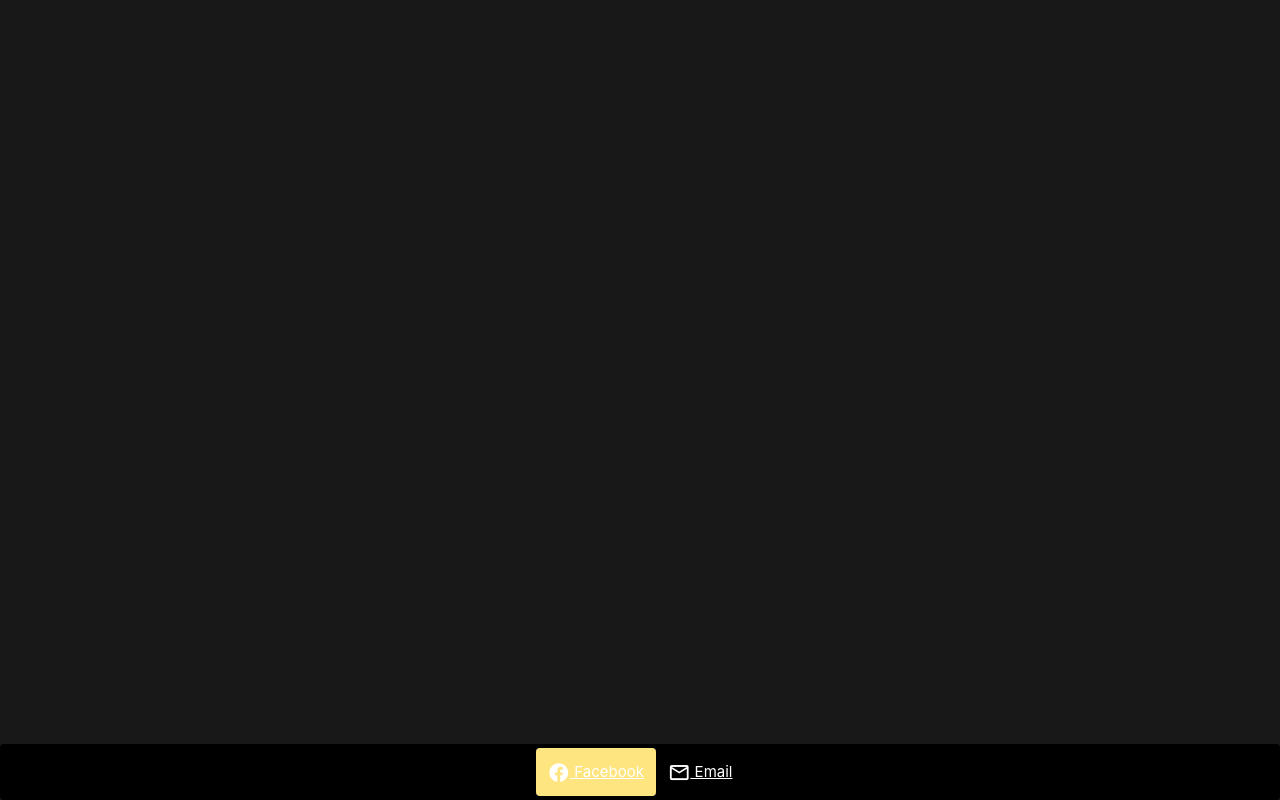
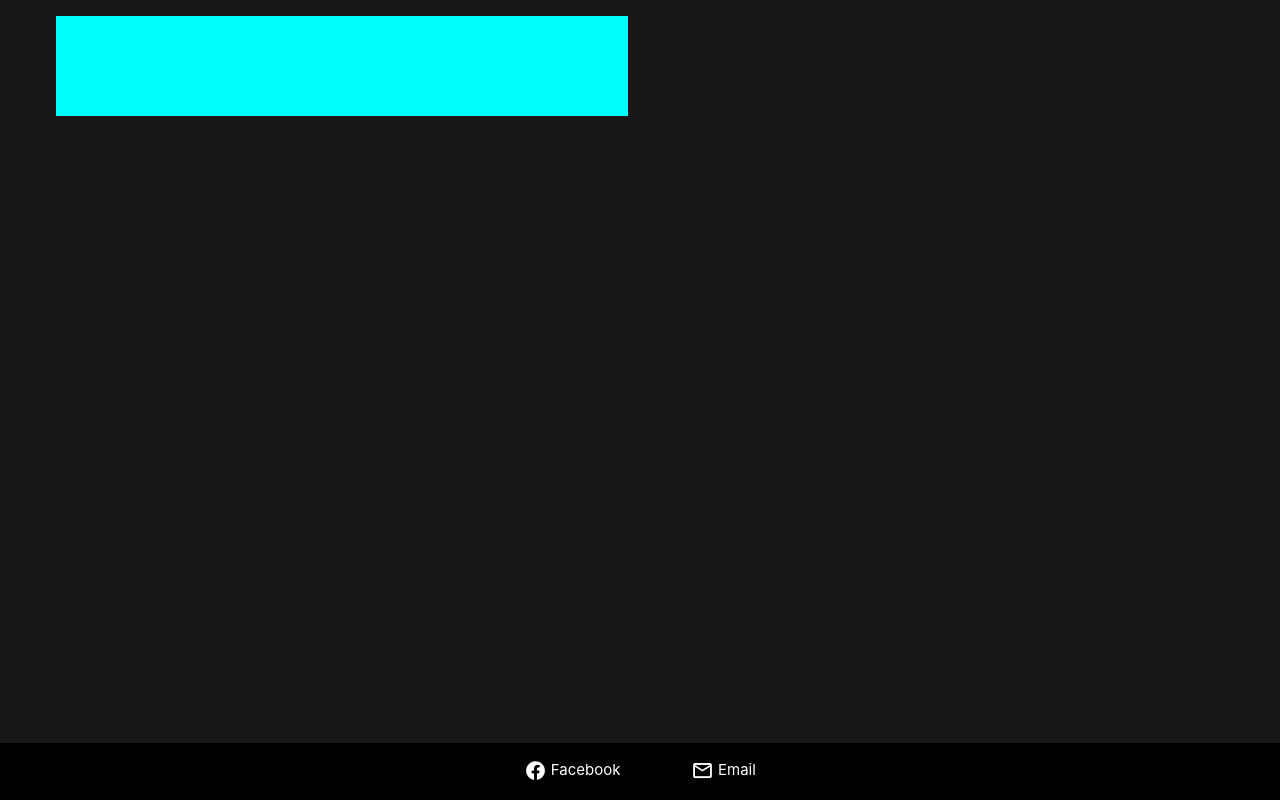
Before and after one commit to Werzu25/MusikbezirkSilz, a Vue app: page / in a window 1280 px wide. Built offline with nearby package versions, Linux system fonts and the light colour scheme.

Commit message:
Added scene builder component

```diff
--- a/src/App.vue
+++ b/src/App.vue
@@ -1,11 +1,15 @@
 <script setup>
-import AFooter from './components/A-Footer.vue'
+import ASceneBuilderWrapper from '@/components/SceneBuilderWrapper.vue'
 </script>
 
 <template>
   <main>
-    <a-footer> </a-footer>
+    <a-scene-builder-wrapper class="sb"></a-scene-builder-wrapper>
   </main>
 </template>
 
-<style scoped></style>
+<style scoped>
+.sb {
+  width: 100%;
+}
+</style>
--- a/src/assets/main.css
+++ b/src/assets/main.css
@@ -3,3 +3,6 @@
 #app {
   width: 100vw;
 }
+.material-icons {
+  vertical-align: middle;
+}
--- a/src/components/A-Footer.vue
+++ /dev/null
@@ -1,38 +0,0 @@
-<script setup></script>
-
-<template>
-  <v-container fluid class="bg-black container rounded">
-    <v-row class="footer-row" justify="center" align="center">
-      <v-col class="bg-amber-accent-1 rounded" cols="auto">
-        <a href="#">
-          <v-icon>mdi-facebook</v-icon>
-          Facebook
-        </a>
-      </v-col>
-      <v-col cols="auto">
-        <a href="#">
-          <v-icon>mdi-email-outline</v-icon>
-          Email
-        </a>
-      </v-col>
-    </v-row>
-  </v-container>
-</template>
-
-<style scoped>
-.container {
-  position: absolute;
-  bottom: 0;
-}
-.footer-row v-col:hover {
-  background: aqua;
-}
-
-a:link {
-  color: white;
-}
-a:visited {
-  color: white;
-}
-
-</style>
--- /dev/null
+++ b/src/components/MainFooter.vue
@@ -0,0 +1,50 @@
+<script setup></script>
+
+<template>
+  <v-container fluid class="bg-black container">
+    <v-row justify="center" align="center">
+      <v-col cols="auto">
+        <a class="footer-link" href="#">
+          <v-icon>mdi-facebook</v-icon>
+          Facebook
+        </a>
+      </v-col>
+      <v-col cols="auto">
+        <a class="footer-link" href="#">
+          <v-icon>mdi-email-outline</v-icon>
+          Email
+        </a>
+      </v-col>
+    </v-row>
+  </v-container>
+</template>
+
+<style scoped>
+.container {
+  position: absolute;
+  bottom: 0;
+}
+
+.footer-link {
+  padding: 0.65rem;
+  margin: 0.75rem;
+  border: solid transparent 1px;
+}
+
+.footer-link:hover {
+  border: solid #181818 1px;
+  border-radius: 0.5rem;
+}
+
+.footer-link > * {
+  margin-bottom: 2px;
+}
+
+a:link {
+  color: white;
+  text-decoration: none;
+}
+a:visited {
+  color: white;
+}
+</style>
--- /dev/null
+++ b/src/components/SceneBuilder.vue
@@ -0,0 +1,59 @@
+<script setup>
+import { ref } from 'vue'
+
+let components =  ref([]);
+
+function dragStart(event) {
+  event.dataTransfer.dropEffect = "copy"
+  event.dataTransfer.effectAllowed = "copy"
+}
+
+function dropEvent() {
+  components.value.push(this.items)
+}
+
+/*
+ToDo:
+1. Fix code for drop event and fix the v-for in the componentList class
+2. Add a way to dynamically add components to the componentMenu this can be done with a for loop an importing everything form the templates folder
+3. Fix the divider
+
+*/
+
+</script>
+
+<template>
+  <v-container class="sb-container">
+    <v-row>
+      <v-col>
+        <div draggable="true" @dragstart="dragStart($event,item)" class="componentMenu">
+
+        </div>
+      </v-col>
+      <v-divider :thickness="2" class="border-opacity-100 divider" vertical></v-divider>
+      <v-col @drop="dropEvent($event)">
+        <div  class="componentList" v-for="items in components" :key="items">
+          {{items}}
+        </div>
+      </v-col>
+    </v-row>
+  </v-container>
+</template>
+
+<style scoped>
+.componentMenu {
+  width: auto;
+  min-height: 100px;
+  background: aqua;
+}
+
+.divider {
+  height: 100%;
+}
+
+.componentList {
+  width: auto;
+  min-height: 100px;
+  border: solid 1px black;
+}
+</style>
--- /dev/null
+++ b/src/components/SceneBuilderWrapper.vue
@@ -0,0 +1,12 @@
+<script setup>
+import AFooter from '@/components/MainFooter.vue'
+import SceneBuilder from '@/components/SceneBuilder.vue'
+</script>
+
+<template>
+  <scene-builder></scene-builder>
+  <a-footer></a-footer>
+</template>
+
+<style scoped>
+</style>
```
